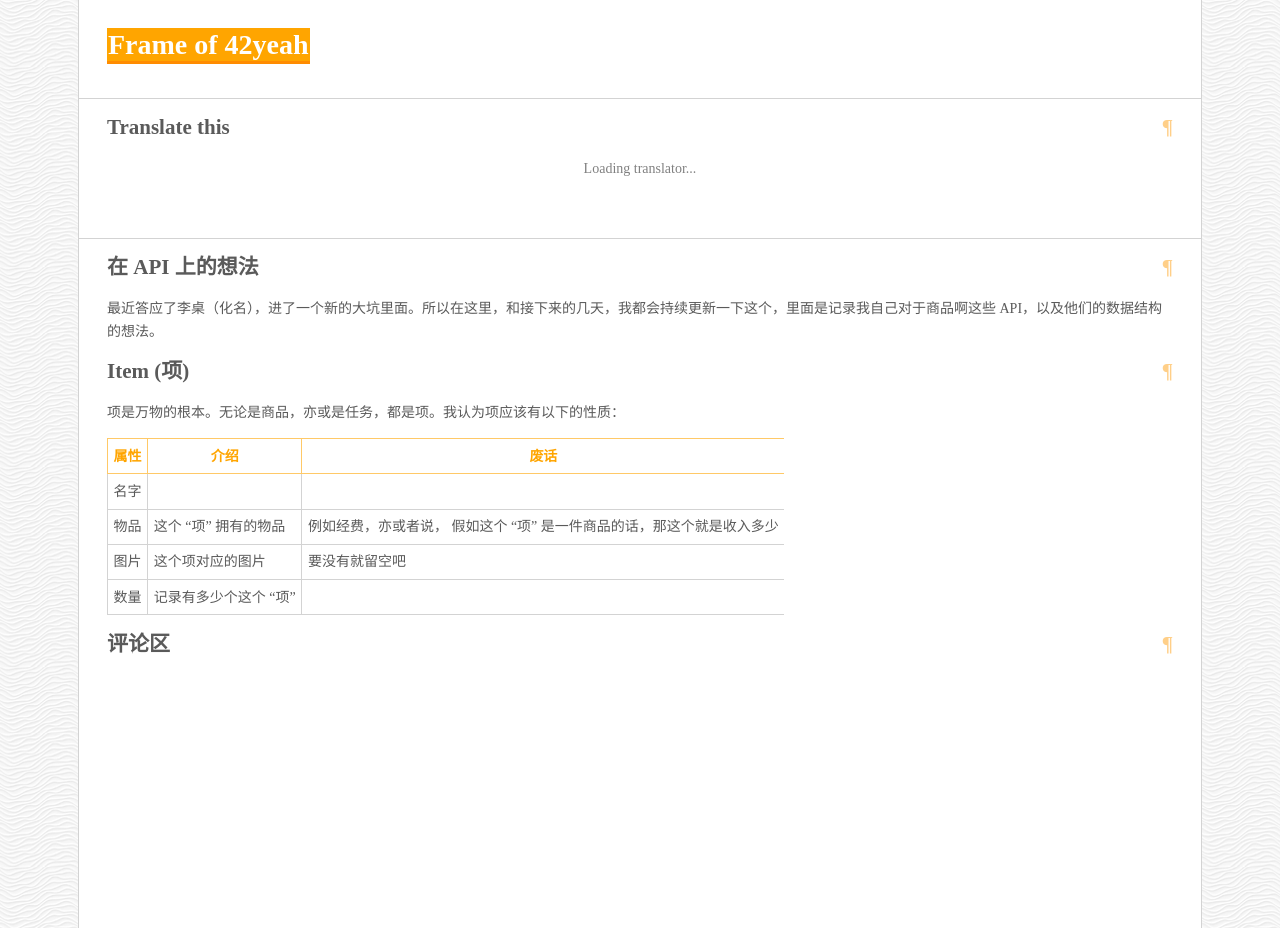
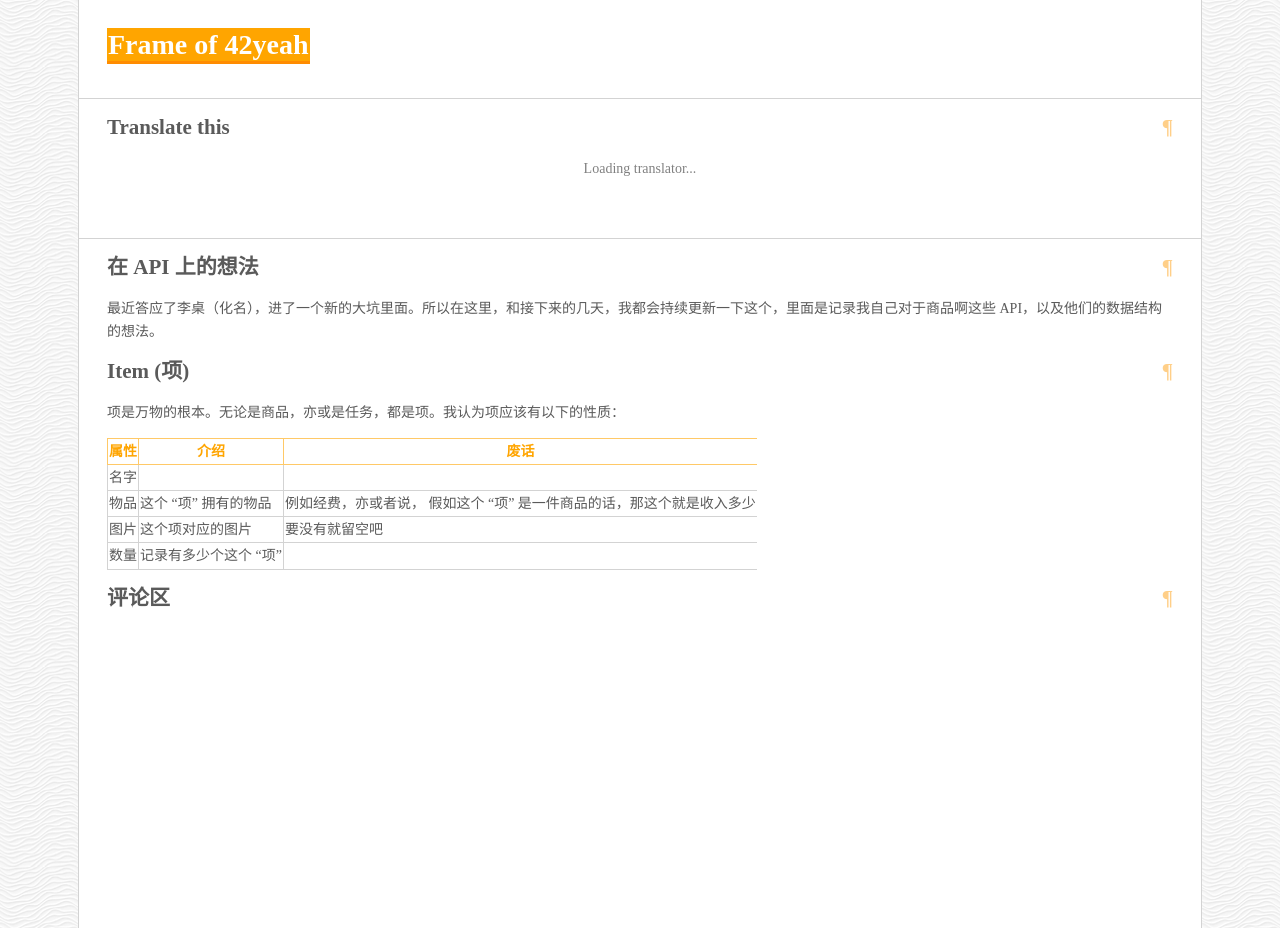
Before and after one commit to POTION4/potion4.github.io, a Jekyll site: the page built from _posts/2019-4-17-thoughts-on-funder-api.md, in a window 1280 px wide. Built offline with Jekyll 4.4.1, drawn with Linux system fonts in a browser that asks for light colours; some web fonts are replaced; a script that is not in the unit is left out; comment, search, counter and statistics services are not loaded.

Commit message:
Update style.css

```diff
--- a/css/style.css
+++ b/css/style.css
@@ -46,8 +46,6 @@ th {
 }
 
 th, td {
-  padding: 0.4rem;
-
   margin: -1px -1px;
 }
 
```
